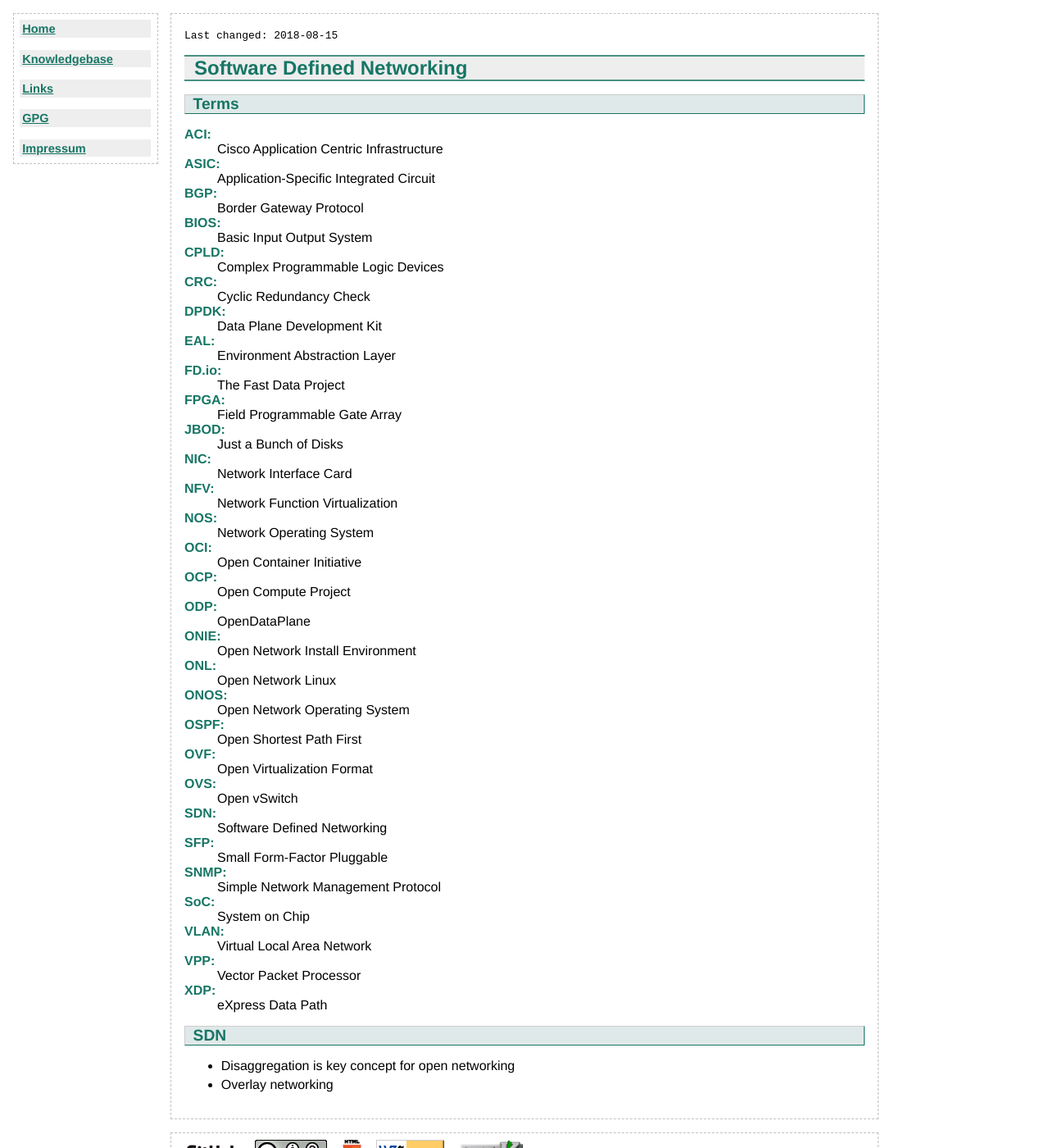
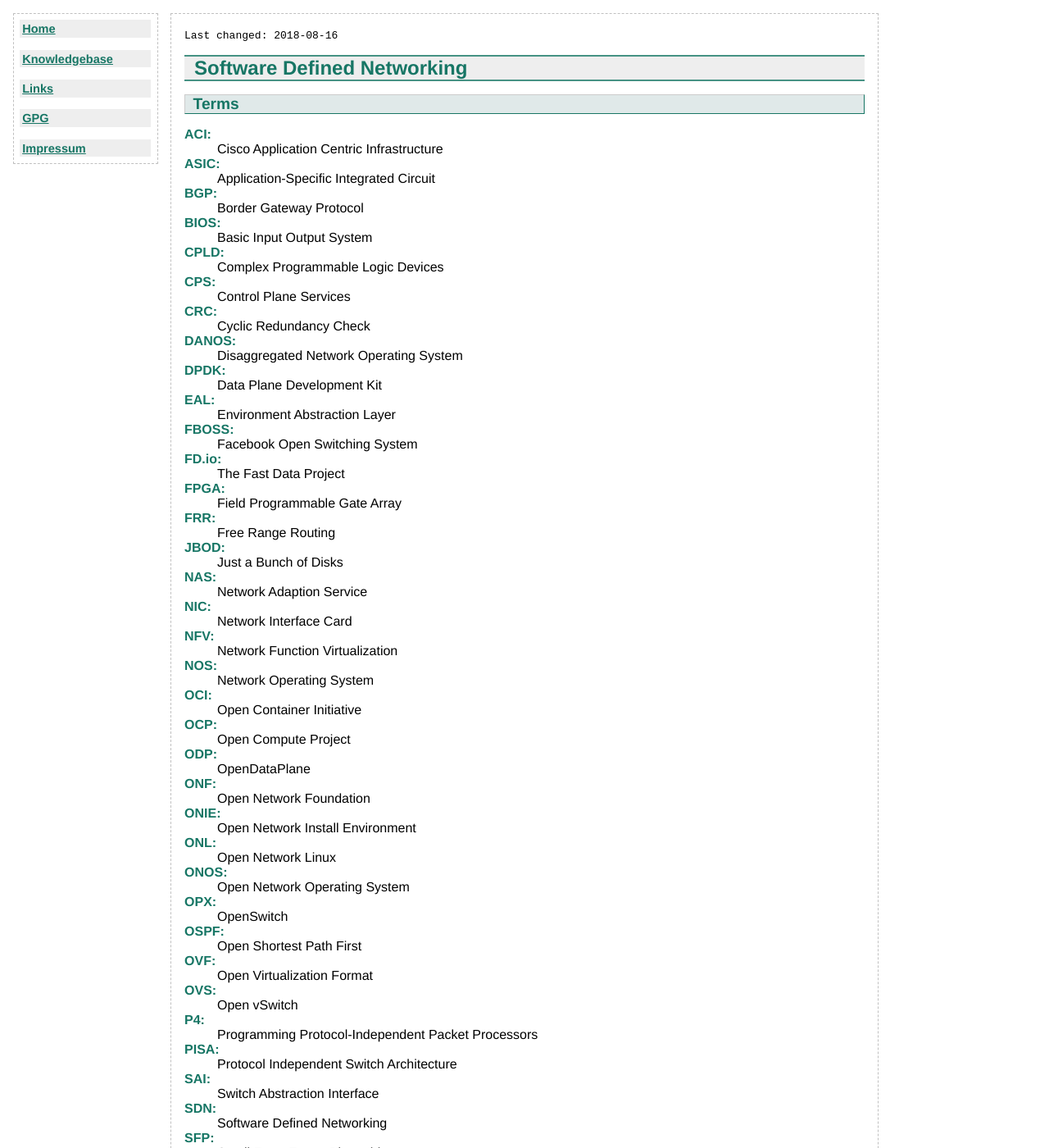
Before and after one commit to flyinggreenfrog/flyinggreenfrog.github.io, a Jekyll site: the page built from knowledgebase/sdn.md, in a window 1280 px wide and 1400 px high. Shown: the whole window at 82% size. Built offline with Jekyll 4.4.1, drawn with Linux system fonts in a browser that asks for light colours; some of the changed text lies outside the part shown.

Commit message:
Added more terms in knowledgebase sdn.

```diff
--- a/knowledgebase/sdn.md
+++ b/knowledgebase/sdn.md
@@ -1,6 +1,6 @@
 ---
 title: Software Defined Networking
-last-changed: <time>2018-08-15</time>
+last-changed: <time>2018-08-16</time>
 knowledgebase: true
 categories: [Linux, Network]
 ---
@@ -21,8 +21,14 @@ BIOS
 CPLD
 : Complex Programmable Logic Devices
 
+CPS
+: Control Plane Services
+
 CRC
 : Cyclic Redundancy Check
+
+DANOS
+: Disaggregated Network Operating System
 
 DPDK
 : Data Plane Development Kit
@@ -30,14 +36,23 @@ DPDK
 EAL
 : Environment Abstraction Layer
 
+FBOSS
+: Facebook Open Switching System
+
 FD.io
 : The Fast Data Project
 
 FPGA
 : Field Programmable Gate Array
 
+FRR
+: Free Range Routing
+
 JBOD
 : Just a Bunch of Disks
+
+NAS
+: Network Adaption Service
 
 NIC
 : Network Interface Card
@@ -57,6 +72,9 @@ OCP
 ODP
 : OpenDataPlane
 
+ONF
+: Open Network Foundation
+
 ONIE
 : Open Network Install Environment
 
@@ -66,6 +84,9 @@ ONL
 ONOS
 : Open Network Operating System
 
+OPX
+: OpenSwitch
+
 OSPF
 : Open Shortest Path First
 
@@ -74,6 +95,15 @@ OVF
 
 OVS
 : Open vSwitch
+
+P4
+: Programming Protocol-Independent Packet Processors
+
+PISA
+: Protocol Independent Switch Architecture
+
+SAI
+: Switch Abstraction Interface
 
 SDN
 : Software Defined Networking
@@ -86,6 +116,9 @@ SNMP
 
 SoC
 : System on Chip
+
+SONiC
+: Software for Open Networking in the Cloud
 
 VLAN
 : Virtual Local Area Network
```
